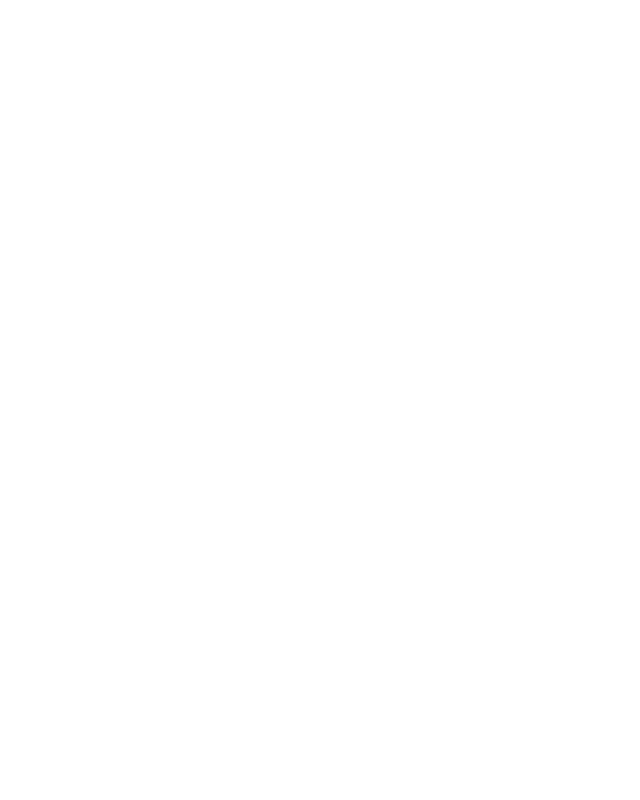
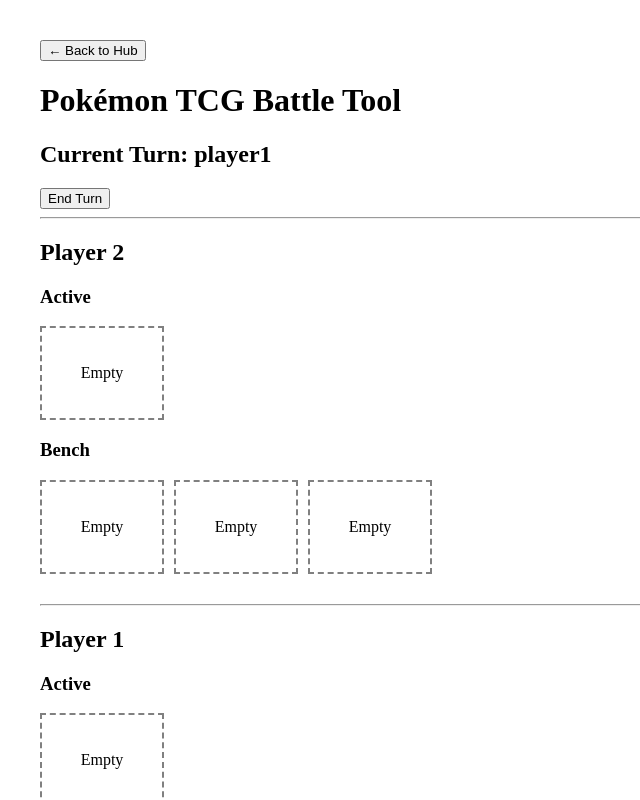
Before and after one commit to RACtherac/hub, a React (Vite) app: page /pokemon-tcg-tool in a window 1280 px wide. Before the commit this address had no page. Shown: the top 800 px of the page, without its empty margins (0-640 px from the left). Built offline with nearby package versions, Linux system fonts and the light colour scheme.

Commit message:
Started pokemonTCGTool

```diff
--- a/src/App.tsx
+++ b/src/App.tsx
@@ -2,16 +2,17 @@ import { BrowserRouter, Routes, Route } from "react-router-dom";
 
 import Home from "./pages/Home";
 import Portfolio from "./pages/portfolio";
+import PokemonTCGTool from "./pages/pokemonTCGTool";
 // import TodoApp from "./pages/TodoApp"; // later
 
 export default function App() {
   return (
     <BrowserRouter>
-      <Routes>
-        <Route path="/" element={<Home />} />
-        <Route path="/portfolio" element={<Portfolio />} />
-        {/* <Route path="/todo-app" element={<TodoApp />} /> */}
-      </Routes>
+     <Routes>
+  <Route path="/" element={<Home />} />
+  <Route path="/portfolio" element={<Portfolio />} />
+  <Route path="/pokemon-tcg-tool" element={<PokemonTCGTool />} />
+</Routes>
     </BrowserRouter>
   );
 }
--- /dev/null
+++ b/src/components/Pokemon/PlayerBoard.tsx
@@ -0,0 +1,43 @@
+import PokemonSlot from "./PokemonSlot";
+import type { PlayerBoard as PB } from "../../types/pokemon";
+
+type Props = {
+  title: string;
+  board: PB;
+  selectedSlot: { type: "active" | "bench"; index?: number } | null;
+  onSelectSlot: (slot: "active" | "bench", index?: number) => void;
+};
+
+export default function PlayerBoard({
+  title,
+  board,
+  selectedSlot,
+  onSelectSlot,
+}: Props) {
+  return (
+    <div style={{ marginBottom: "30px" }}>
+      <h2>{title}</h2>
+
+      <h3>Active</h3>
+      <PokemonSlot
+        pokemon={board.active}
+        selected={selectedSlot?.type === "active"}
+        onSelect={() => onSelectSlot("active")}
+      />
+
+      <h3>Bench</h3>
+      <div style={{ display: "flex", gap: "10px" }}>
+        {board.bench.map((p, i) => (
+          <PokemonSlot
+            key={i}
+            pokemon={p}
+            selected={
+              selectedSlot?.type === "bench" && selectedSlot.index === i
+            }
+            onSelect={() => onSelectSlot("bench", i)}
+          />
+        ))}
+      </div>
+    </div>
+  );
+}
--- /dev/null
+++ b/src/components/Pokemon/PokemonSlot.tsx
@@ -0,0 +1,63 @@
+import type { Pokemon, EnergyType } from "../../types/pokemon";
+
+type Props = {
+  pokemon: Pokemon | null;
+  selected: boolean;
+  onSelect: () => void;
+};
+
+export default function PokemonSlot({ pokemon, selected, onSelect }: Props) {
+  const slotStyle: React.CSSProperties = {
+    border: selected ? "3px solid gold" : "1px solid gray",
+    padding: "10px",
+    width: "120px",
+    height: "90px",
+    borderRadius: "8px",
+    cursor: "pointer",
+    background: "#f4f4f4",
+    display: "flex",
+    flexDirection: "column",
+    justifyContent: "center",
+    alignItems: "center",
+  };
+
+  const emptyStyle: React.CSSProperties = {
+    border: "2px dashed gray",
+    width: "120px",
+    height: "90px",
+    display: "flex",
+    justifyContent: "center",
+    alignItems: "center",
+    cursor: "pointer",
+  };
+
+  if (!pokemon) {
+    return (
+      <div style={emptyStyle} onClick={onSelect}>
+        Empty
+      </div>
+    );
+  }
+
+  return (
+    <div style={slotStyle} onClick={onSelect}>
+      ❤️ HP: {pokemon.hp}
+      <br />
+      ⚡ {pokemon.energy.map((e, i) => (
+        <span key={i} style={{ marginRight: "3px" }}>{energyIcon(e)}</span>
+      ))}
+    </div>
+  );
+}
+
+function energyIcon(type: EnergyType) {
+  const icons: Record<EnergyType, string> = {
+    Fire: "🔥",
+    Water: "💧",
+    Electric: "⚡",
+    Grass: "🌿",
+    Psychic: "🔮",
+    Fighting: "🥊",
+  };
+  return icons[type];
+}
--- a/src/pages/Home.tsx
+++ b/src/pages/Home.tsx
@@ -12,6 +12,11 @@ const projects: Project[] = [
     description: "Task management application.",
     branch: "todo-app",
   },
+ {
+    name: "Pokemon TCG Tool",
+    description: "Track Pokémon health and energy during battles.",
+    branch: "pokemon-tcg-tool",
+  },
 ];
 
 export default function Home() {
--- /dev/null
+++ b/src/pages/pokemonTCGTool.tsx
@@ -0,0 +1,93 @@
+import { useState } from "react";
+import { useNavigate } from "react-router-dom";
+import PlayerBoard from "../components/Pokemon/PlayerBoard";
+import type { GameBoard, PlayerTurn, Pokemon, EnergyType } from "../types/pokemon";
+
+export default function PokemonTCGTool() {
+  const navigate = useNavigate();
+
+  // GameBoard: 2 players, each 1 active + 3 bench
+  const [board, setBoard] = useState<GameBoard>({
+    player1: { active: null, bench: [null, null, null] },
+    player2: { active: null, bench: [null, null, null] },
+  });
+
+  const [turn, setTurn] = useState<PlayerTurn>("player1");
+
+  // Track which slot is selected for energy placement
+  const [selectedSlot, setSelectedSlot] = useState<{ type: "active" | "bench"; index?: number } | null>(null);
+
+  const selectSlot = (type: "active" | "bench", index?: number) => {
+    // Only select your own slots
+    setSelectedSlot({ type, index });
+  };
+
+  const addEnergy = (type: EnergyType) => {
+    if (!selectedSlot) return;
+    const updated = { ...board };
+    const playerBoard = updated[turn];
+
+    if (selectedSlot.type === "active" && playerBoard.active) {
+      playerBoard.active.energy.push(type);
+    } else if (selectedSlot.type === "bench" && selectedSlot.index !== undefined && playerBoard.bench[selectedSlot.index]) {
+      playerBoard.bench[selectedSlot.index]!.energy.push(type);
+    }
+
+    setBoard(updated);
+  };
+
+  const endTurn = () => {
+    setTurn(turn === "player1" ? "player2" : "player1");
+    setSelectedSlot(null);
+  };
+
+  const createPokemon = (hp: number, type: "active" | "bench", index?: number) => {
+    const updated = { ...board };
+    const playerBoard = updated[turn];
+
+    const newPokemon: Pokemon = { hp, energy: [] };
+    if (type === "active") playerBoard.active = newPokemon;
+    else if (type === "bench" && index !== undefined) playerBoard.bench[index] = newPokemon;
+
+    setBoard(updated);
+  };
+
+  return (
+    <div style={{ padding: "2rem" }}>
+      <button onClick={() => navigate("/")}>← Back to Hub</button>
+
+      <h1>Pokémon TCG Battle Tool</h1>
+      <h2>Current Turn: {turn}</h2>
+      <button onClick={endTurn}>End Turn</button>
+
+      <hr />
+
+      <PlayerBoard
+        title="Player 2"
+        board={board.player2}
+        selectedSlot={turn === "player2" ? selectedSlot : null}
+        onSelectSlot={(type, index) => turn === "player2" && selectSlot(type, index)}
+      />
+
+      <hr />
+
+      <PlayerBoard
+        title="Player 1"
+        board={board.player1}
+        selectedSlot={turn === "player1" ? selectedSlot : null}
+        onSelectSlot={(type, index) => turn === "player1" && selectSlot(type, index)}
+      />
+
+      <hr />
+
+      <div>
+        <h2>Energy Pool</h2>
+        {["Fire", "Water", "Electric", "Grass", "Psychic", "Fighting"].map((e) => (
+          <button key={e} onClick={() => addEnergy(e as EnergyType)} disabled={!selectedSlot || (turn !== "player1" && turn !== "player2")}>
+            {e}
+          </button>
+        ))}
+      </div>
+    </div>
+  );
+}
--- /dev/null
+++ b/src/types/pokemon.ts
@@ -0,0 +1,24 @@
+export type EnergyType =
+  | "Fire"
+  | "Water"
+  | "Electric"
+  | "Grass"
+  | "Psychic"
+  | "Fighting";
+
+export type Pokemon = {
+  hp: number;
+  energy: EnergyType[];
+};
+
+export type PlayerBoard = {
+  active: Pokemon | null;
+  bench: (Pokemon | null)[];
+};
+
+export type GameBoard = {
+  player1: PlayerBoard;
+  player2: PlayerBoard;
+};
+
+export type PlayerTurn = "player1" | "player2";
```
Also changed, not shown: src/components/Pokemon/EnergyPool.tsx (added, +35 -0 lines).
